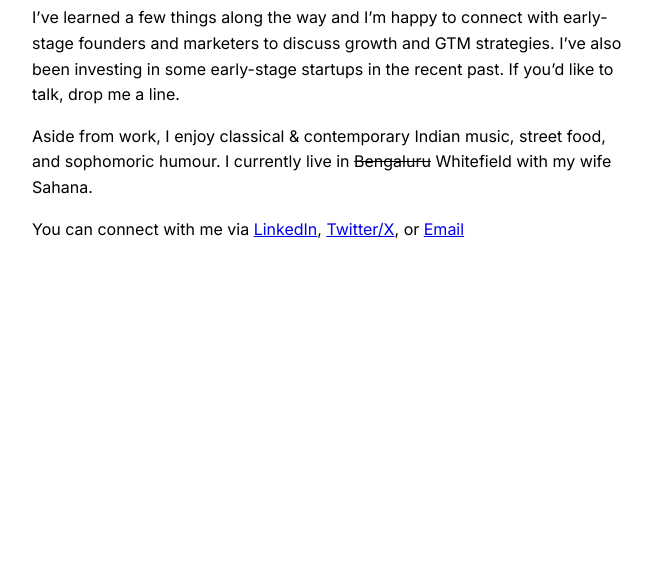
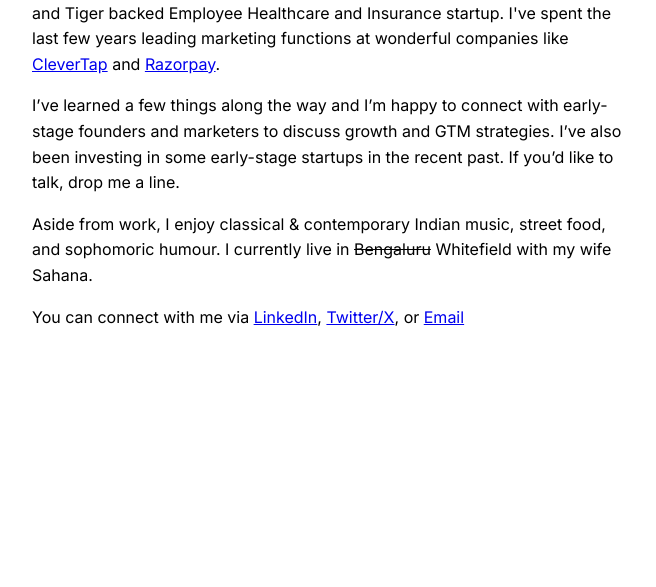
Before and after one commit to shreyasachardotcom/site, a plain HTML site: page index.html in a window 1280 px wide. Shown: the part 213-800 px from the top of the page, without its empty margins (308-964 px from the left). Drawn offline with Linux system fonts and the light colour scheme.

Commit message:
Update index.html

```diff
--- a/index.html
+++ b/index.html
@@ -16,7 +16,7 @@
   }
   .container {
     max-width: 600px;
-    margin: 40px auto;
+    margin: 8em auto;
   }
   h1{font-size:1.2rem;}
 
```
